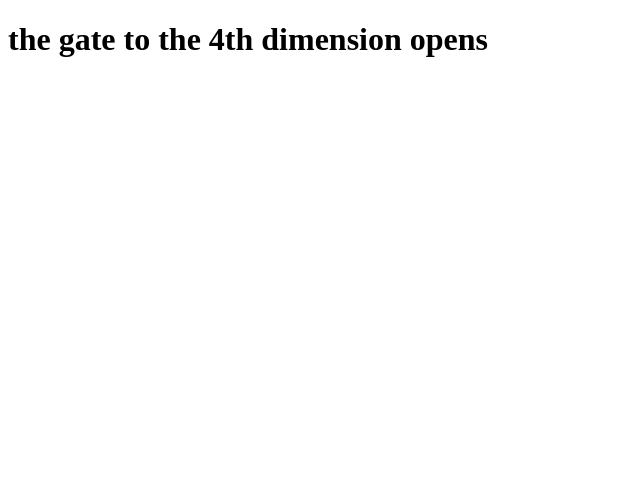
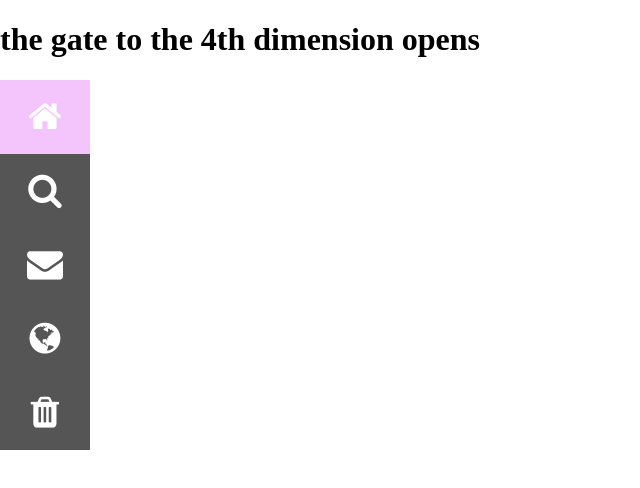
Before and after one commit to sabrinafromrlyeh/sabrinafromrlyeh.github.io, a plain HTML site: page index.html in a window 1280 px wide. Shown: the whole page, without its empty margins (0-640 px from the left). Drawn offline with Linux system fonts and the light colour scheme.

Commit message:
Update index.html

```diff
--- a/index.html
+++ b/index.html
@@ -9,3 +9,44 @@
 </div>
   </body>
 </html>
+<!DOCTYPE html>
+<html>
+<meta name="viewport" content="width=device-width, initial-scale=1">
+<link rel="stylesheet" href="https://cdnjs.cloudflare.com/ajax/libs/font-awesome/4.7.0/css/font-awesome.min.css">
+<style>
+body {margin:0}
+
+.icon-bar {
+    width: 90px;
+    background-color: #555;
+}
+
+.icon-bar a {
+    display: block;
+    text-align: center;
+    padding: 16px;
+    transition: all 0.3s ease;
+    color: white;
+    font-size: 36px;
+}
+
+.icon-bar a:hover {
+    background-color: #000;
+}
+
+.active {
+    background-color: #f4c4fc !important;
+}
+</style>
+<body>
+
+<div class="icon-bar">
+  <a class="active" href="#"><i class="fa fa-home"></i></a>
+  <a href="#"><i class="fa fa-search"></i></a>
+  <a href="#"><i class="fa fa-envelope"></i></a>
+  <a href="#"><i class="fa fa-globe"></i></a>
+  <a href="#"><i class="fa fa-trash"></i></a>
+</div>
+
+</body>
+</html>
```
